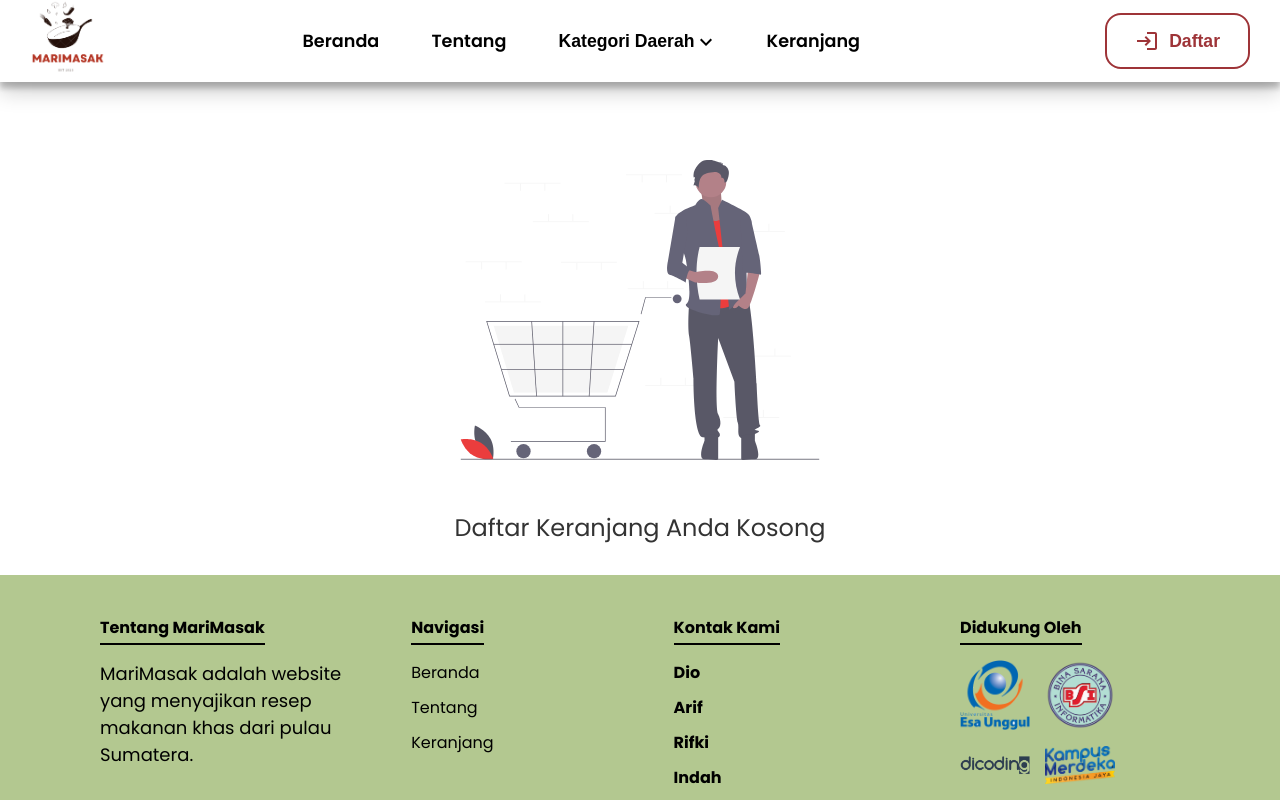
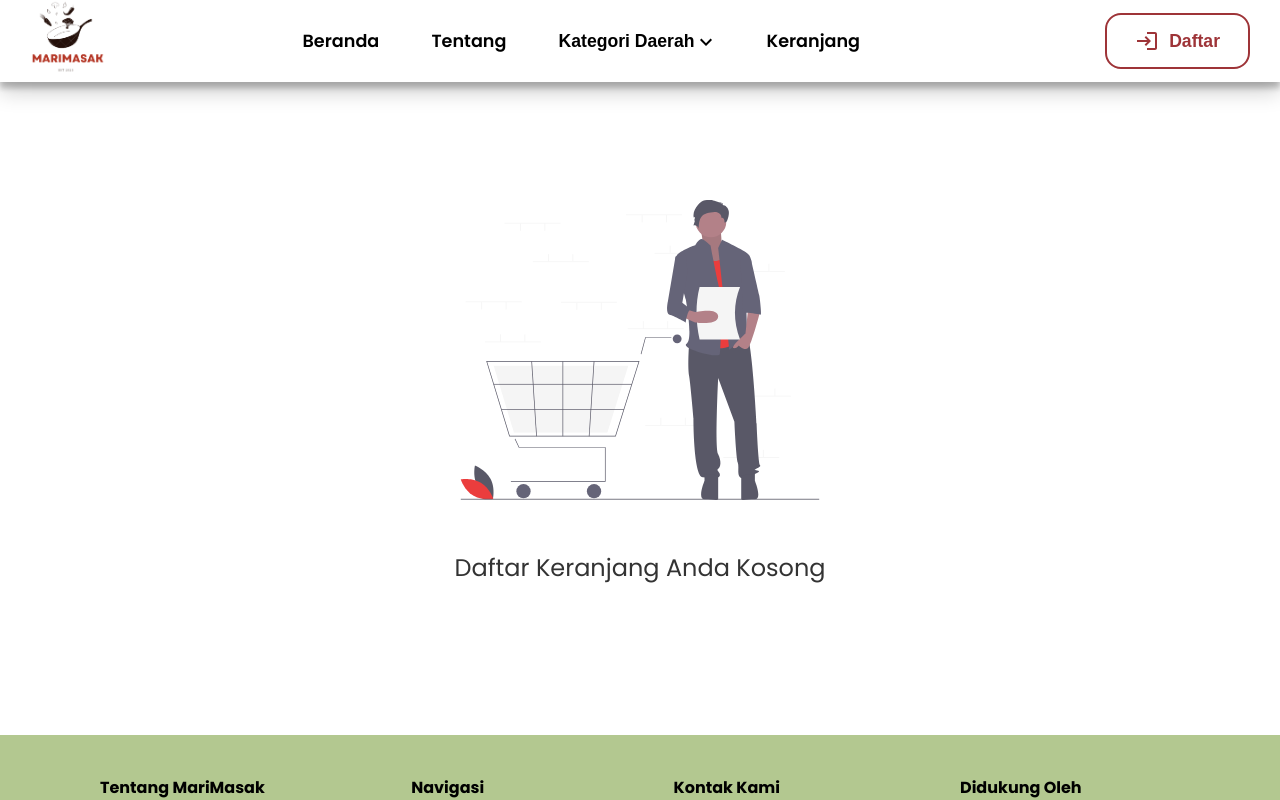
Before and after one commit to rifkyhilman/Marimasak-client, a React (Create React App) app: page /keranjang in a window 1280 px wide. Shown: the top 800 px of the page. Built offline with nearby package versions, Linux system fonts and the light colour scheme.

Commit message:
:lipstick: Margin Styling
Margin Styling

```diff
--- a/src/Styles/Cart.scss
+++ b/src/Styles/Cart.scss
@@ -1,5 +1,6 @@
 .EmptyContainer {
-  padding-top: 10rem;
+  padding-top: 200px;
+  margin-bottom: 120px;
   filter: opacity(0.8);
 
   &__Content {
```
